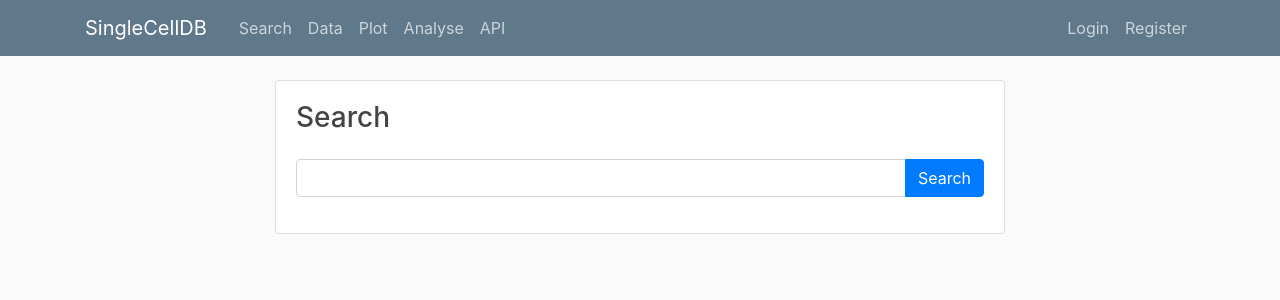
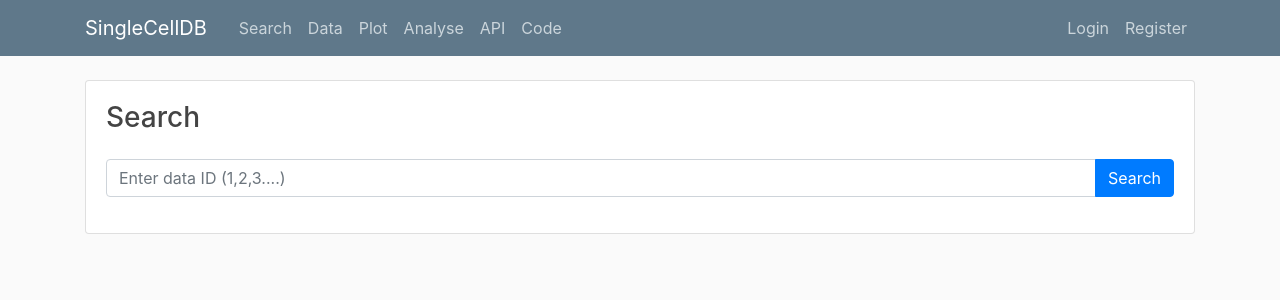
Before and after one commit to bioinfotec/SingleCellDB, a Django app: page /search in a window 1280 px wide. Shown: the top 300 px of the page. Run offline with Django 4.2, Linux system fonts and the light colour scheme; some libraries are stand-ins or nearby versions.

Commit message:
0621 完善了分页和搜索功能

```diff
--- a/api/urls.py
+++ b/api/urls.py
@@ -5,6 +5,8 @@ from rest_framework.urlpatterns import format_suffix_patterns
 urlpatterns = [
     path("tran/", views.getTran, name="api-tran"),
     path("tran/<int:id>", views.getTran_detail),
+    path('my-view/', views.MyView.as_view(), name='my-view'),
 ]
 
+
 urlpatterns = format_suffix_patterns(urlpatterns)
--- a/celldb/templates/celldb/base.html
+++ b/celldb/templates/celldb/base.html
@@ -3,14 +3,25 @@
 <html>
   <head>
     <!-- Required meta tags -->
-    <meta charset="utf-8">
-    <meta name="viewport" content="width=device-width, initial-scale=1, shrink-to-fit=no">
+    <meta charset="utf-8" />
+    <meta
+      name="viewport"
+      content="width=device-width, initial-scale=1, shrink-to-fit=no"
+    />
 
     <!-- Bootstrap CSS -->
     <!-- <link rel="stylesheet" href="https://maxcdn.bootstrapcdn.com/bootstrap/4.0.0/css/bootstrap.min.css" integrity="sha384-Gn5384xqQ1aoWXA+058RXPxPg6fy4IWvTNh0E263XmFcJlSAwiGgFAW/dAiS6JXm" crossorigin="anonymous"> -->
-    <link rel="stylesheet" type="text/css" href="{% static 'celldb/css/bootstrap.min.css' %}">
+    <link
+      rel="stylesheet"
+      type="text/css"
+      href="{% static 'celldb/css/bootstrap.min.css' %}"
+    />
 
-    <link rel="stylesheet" type="text/css" href="{% static 'celldb/css/main.css' %}">
+    <link
+      rel="stylesheet"
+      type="text/css"
+      href="{% static 'celldb/css/main.css' %}"
+    />
 
     {% if title %}
     <title>{{ title }}</title>
@@ -22,17 +33,36 @@
     <header class="site-header">
       <nav class="navbar navbar-expand-md navbar-dark bg-steel fixed-top">
         <div class="container">
-          <a class="navbar-brand mr-4" href="{% url 'celldb-home' %}">SingleCellDB</a>
-          <button class="navbar-toggler" type="button" data-toggle="collapse" data-target="#navbarToggle" aria-controls="navbarToggle" aria-expanded="false" aria-label="Toggle navigation">
+          <a class="navbar-brand mr-4" href="{% url 'celldb-home' %}"
+            >SingleCellDB</a
+          >
+          <button
+            class="navbar-toggler"
+            type="button"
+            data-toggle="collapse"
+            data-target="#navbarToggle"
+            aria-controls="navbarToggle"
+            aria-expanded="false"
+            aria-label="Toggle navigation"
+          >
             <span class="navbar-toggler-icon"></span>
           </button>
           <div class="collapse navbar-collapse" id="navbarToggle">
             <div class="navbar-nav mr-auto">
-              <a class="nav-item nav-link" href="{% url 'celldb-search' %}">Search</a>
-              <a class="nav-item nav-link" href="{% url 'celldb-data' %}">Data</a>
-              <a class="nav-item nav-link" href="{% url 'celldb-plot' %}">Plot</a>
+              <a class="nav-item nav-link" href="{% url 'celldb-search' %}"
+                >Search</a
+              >
+              <a class="nav-item nav-link" href="{% url 'celldb-data' %}"
+                >Data</a
+              >
+              <a class="nav-item nav-link" href="{% url 'celldb-plot' %}"
+                >Plot</a
+              >
               <a class="nav-item nav-link" href="#">Analyse</a>
               <a class="nav-item nav-link" href="{% url 'api-tran' %}">API</a>
+              <a class="nav-item nav-link" href="{% url 'celldb-test' %}"
+                >Code</a
+              >
             </div>
             <!-- Navbar Right Side -->
             <div class="navbar-nav">
@@ -45,10 +75,7 @@
     </header>
     <main role="main" class="container">
       <div class="row">
-        <div class="col-md-12">
-          {% block content %}{% endblock %}
-
-        </div>
+        <div class="col-md-12">{% block content %}{% endblock %}</div>
       </div>
     </main>
     <!-- Optional JavaScript -->
--- a/celldb/templates/celldb/search.html
+++ b/celldb/templates/celldb/search.html
@@ -1,15 +1,20 @@
-{% extends 'celldb/base.html' %}
-
-{% block content %}
+{% extends 'celldb/base.html' %} {% block content %}
 <div class="row justify-content-center">
-  <div class="col-md-8">
+  <div class="col-md-12">
     <div class="card">
       <div class="card-body">
-        <h3 class="card-title mb-4">Search  </h3>
+        <h3 class="card-title mb-4">Search</h3>
         <form method="GET" action="{% url 'celldb-search' %}">
           <div class="form-group">
             <div class="input-group">
-              <input type="text" class="form-control" id="search-input" name="query" placeholder="" required>
+              <input
+                type="text"
+                class="form-control"
+                id="search-input"
+                name="query"
+                placeholder="Enter data ID (1,2,3....)"
+                required
+              />
               <div class="input-group-append">
                 <button type="submit" class="btn btn-primary">Search</button>
               </div>
@@ -20,44 +25,35 @@
     </div>
   </div>
 </div>
-
-
-
-{% comment %} 判断输入 {% endcomment %}
-{% if students %}
-<div class="row mt-4 justify-content-center">
-  <div class="col-md-8  ">
-    <div class="card">
-      <div class="card-body">
-        <h3 class="card-title mb-4">GSE Information</h3>
-        <table class="table table-striped">
+{% if data %}
+<div class="container mt-2">
+  <div class="row cjustify-content-center">
+    <table class="table table-bordered">
       <thead>
         <tr>
-              <th>ID</th>
-              <th>Name</th>
-              <th>Age</th>
-              <th>Grade</th>
+          <th>Data ID</th>
+          <th>Cell Barcode</th>
+          <th>Cell Type</th>
+          <th>Zone</th>
+          <th>Run ID</th>
+          <th>Time Point</th>
+          <th>UMAP X</th>
+          <th>UMAP Y</th>
         </tr>
       </thead>
       <tbody>
-            {% for student in students %}
         <tr>
-              <td>{{ student.id }}</td>
-              <td>{{ student.name }}</td>
-              <td>{{ student.age }}</td>
-              <td>{{ student.grade }}</td>
+          <td>{{ data.data_id }}</td>
+          <td>{{ data.cell_barcode }}</td>
+          <td>{{ data.cell_type }}</td>
+          <td>{{ data.zone }}</td>
+          <td>{{ data.run_id }}</td>
+          <td>{{ data.time_point }}</td>
+          <td>{{ data.umap_x }}</td>
+          <td>{{ data.umap_y }}</td>
         </tr>
-            {% empty %}
-            <tr>
-              <td colspan="4" class="text-center">No results found.</td>
-            </tr>
-            {% endfor %}
       </tbody>
     </table>
   </div>
 </div>
-  </div>
-</div>
-{% endif %}
-
-{% endblock %}
+{% endif %} {% endblock %}
--- a/celldb/urls.py
+++ b/celldb/urls.py
@@ -5,7 +5,7 @@ from . import views
 urlpatterns = [
     path("", views.home, name="celldb-home"),
     path("data", views.data, name="celldb-data"),
-    path("search", views.student_search, name="celldb-search"),
+    path("search", views.search, name="celldb-search"),
     path("plot", views.plotScatter, name="celldb-plot"),
     path("test", views.test, name="celldb-test"),
 ]
--- a/celldb/views.py
+++ b/celldb/views.py
@@ -10,15 +10,21 @@ def home(request):
         {"date": "6.3", "content": "学习使用JavaScript，以便处理数据格式"},
         {"date": "6.4~6.6", "content": "使用echarts.js绘图"},
         {"date": "6.7~6.10", "content": "分页功能实现"},
-        {"date": "6.11~", "content": "前后端分离"},
+        {"date": "6.11~15", "content": "前后端分离"},
+        {"date": "6.16~6.20", "content": "完善搜索功能和分页按钮"},
     ]
     return render(request, "celldb/home.html", {"logs": logs})
 
 def plotScatter(request):
     return render(request, "celldb/plotScatter.html")
 
-def student_search(request):
-    return render(request, 'celldb/search.html')
+def search(request):
+    query = request.GET.get('query', '')
+    data = ''
+    if query:
+        response = requests.get(f"http://127.0.0.1:8000/api/tran/{query}.json")
+        data = response.json()
+    return render(request, 'celldb/search.html', {"data": data})
 
 def data(request):
     #restframework暂时未能实现
```
Also changed, not shown: api/views.py (+25 -0 lines), celldb/static/celldb/plotScatter.js (+81 -75 lines), celldb/templates/celldb/data.html (+9 -3 lines), celldb/templates/celldb/test.html (+5 -2 lines), celldb/static/celldb/1.jpg (added), celldb/static/celldb/2.jpg (added), celldb/static/celldb/3.jpg (added). Lines whose indentation alone changed are shown as unchanged.
